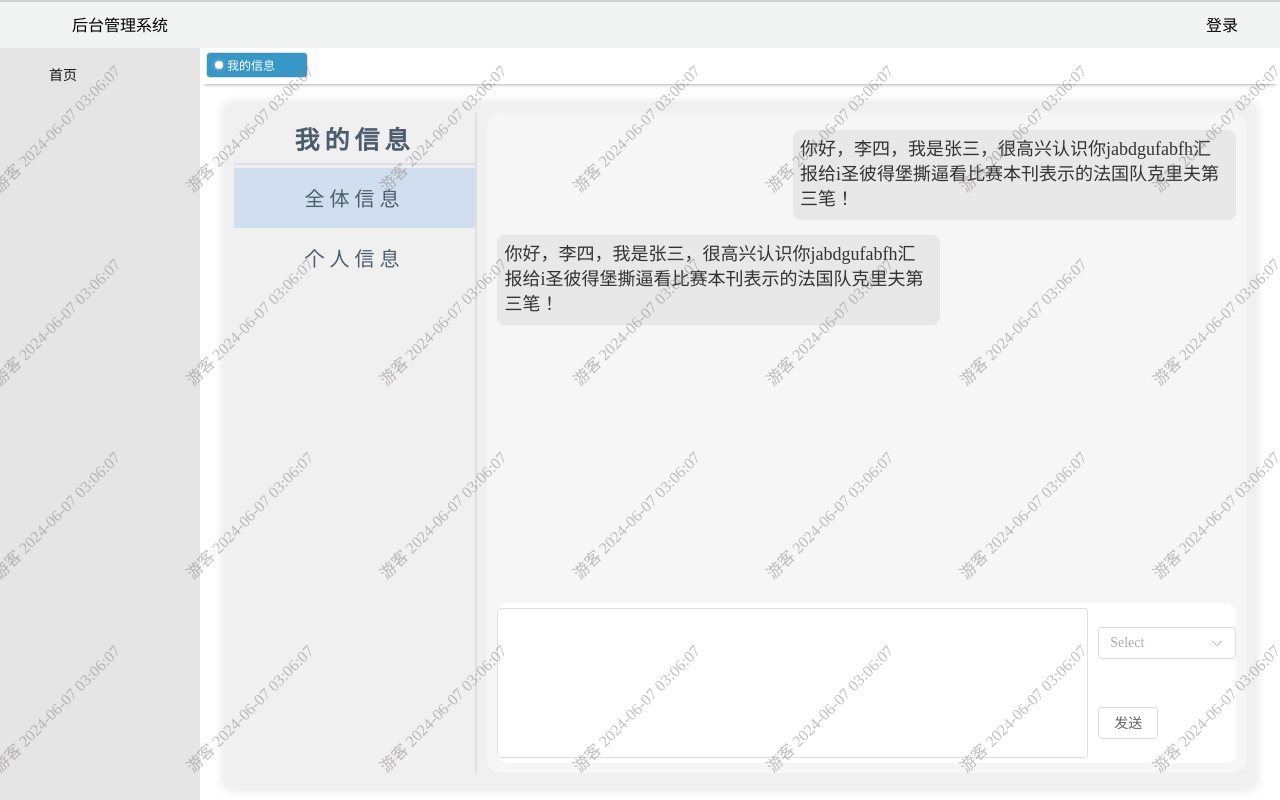
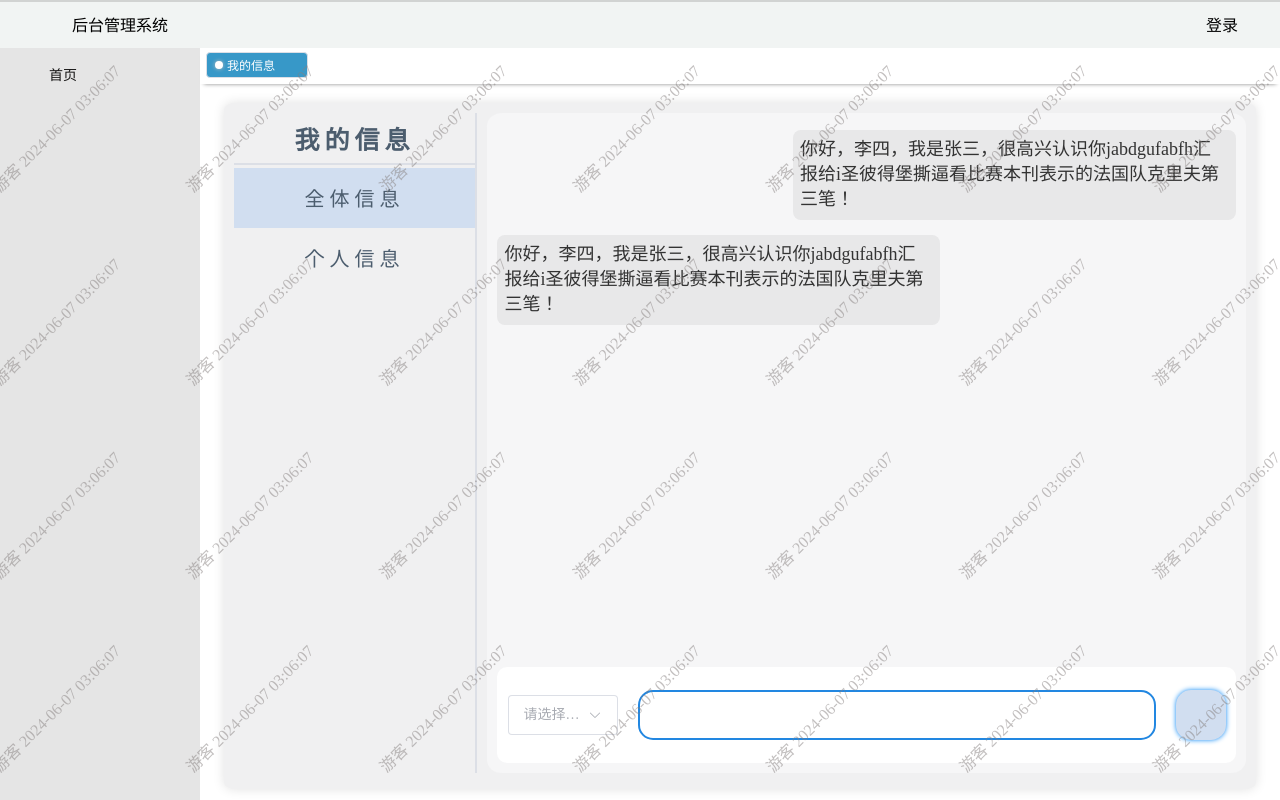
Before and after one commit to Zsingor/Background-System, a Vue app in the folder vue3-test/: page /admin/message in a window 1280 px wide. Built offline with nearby package versions, Linux system fonts and the light colour scheme; what vxe-table would draw is missing.

Commit message:
更新输入框功能

```diff
--- a/vue3-test/src/utils/WebSocket.js
+++ b/vue3-test/src/utils/WebSocket.js
@@ -48,7 +48,6 @@ const websocket = {
             if (e.data === 'ok') {
                 return
             }
-
             // 调用回调函数处理接收到的消息
             if (websocket.onMessageCallback) {
                 websocket.onMessageCallback(e.data)
--- a/vue3-test/src/views/message/index.vue
+++ b/vue3-test/src/views/message/index.vue
@@ -33,13 +33,11 @@
           </el-scrollbar>
         </div>
         <div class="background-rightBottom">
-          <el-input id="input-text" class="input-text" type="textarea" resize="none" v-model="userMessage.message"></el-input>
-          <div class="input-right">
           <el-select
+              size="large"
               v-model="userMessage.to"
-                placeholder="Select"
-                style="width: 240px"
-            >
+              placeholder="请选择接收人"
+              style="width: 15%">
             <el-option
                 v-for="item in userList"
                 :key="item.id"
@@ -47,7 +45,9 @@
                 :value="item.id"
             />
           </el-select>
-            <el-button>发送</el-button>
+          <input class="inputs" v-model="userMessage.message" @keyup.enter="sendText" />
+          <div class="send boxinput" @click="sendText">
+            <el-icon style="width: 100%;font-size: 25px"><TopRight /></el-icon>
           </div>
         </div>
       </div>
@@ -57,8 +57,12 @@
 </template>
 
 <script setup>
-import {ref} from "vue";
+import {onMounted, ref} from "vue";
 import {handlePaste} from "@/utils/clipboard.js";
+import {message} from "@/utils/message.js";
+import {sendMessageAll, sendMessageToService} from "@/request/api/websocket.js";
+import {isEmpty} from "@/utils/commons.js";
+import websocket from "@/utils/WebSocket.js";
 
 const listArr=ref(["全体信息","个人信息"])
 let activeVar=ref(0)
@@ -73,12 +77,12 @@ let userMessage=ref({
 
 let userList=ref([
   {
-    id:1,
-    name:"张三",
+    id:"root",
+    name:"root",
   },
   {
-    id:2,
-    name:"李四",
+    id:"test",
+    name:"test",
   },
 ])
 
@@ -105,6 +109,39 @@ let msgList=ref([
 const activeFun=(item,index)=>{
   activeVar.value=index
 }
+
+const getMessageCallback = (message) => {
+  let obj={
+    id:1,
+    from:"张三",
+    to:"李四",
+    message:message,
+    isall:"0",
+    creatdate:"2023-05-06 12:00:00",
+  }
+  msgList.value.push(obj)
+}
+
+// 发送消息
+const sendText = async () => {
+  const username = userMessage.value.to
+  const message = userMessage.value.message
+  userMessage.value.message=""
+
+  if(isEmpty(username))
+  {
+    await sendMessageAll(message)
+  }
+  else
+  {
+    // 调用发送消息的接口
+    await sendMessageToService({ username, message })
+  }
+}
+
+onMounted(()=>{
+  websocket.setMessageCallback(getMessageCallback)
+})
 </script>
 
 <style scoped>
@@ -192,7 +229,7 @@ const activeFun=(item,index)=>{
 
 .background-rightTop{
   width: 100%;
-  height: 75%;
+  height: 85%;
   padding-top: 1%;
 }
 
@@ -217,7 +254,7 @@ const activeFun=(item,index)=>{
 
 .background-rightBottom{
   width: 100%;
-  height: 25%;
+  height: 15%;
   background-color: white;
   border-radius: 10px;
   overflow: hidden;
@@ -225,20 +262,49 @@ const activeFun=(item,index)=>{
   justify-content: center;
   align-items: center;
 }
+/*
+.input_select :deep(.el-input__inner)
+{
+  height: 200px;
+}*/
 
-.input-right{
-  width: 20%;
-  height: 100%;
-  display: flex;
-  flex-wrap: wrap;
-  align-items: center;
-  padding-left: 10px;
+.inputs {
+  width: 70%;
+  height: 50px;
+  background-color: #FFFFFFFF;
+  border-radius: 15px;
+  border: 2px solid rgb(34, 135, 225);
+  padding: 10px;
+  box-sizing: border-box;
+  transition: 0.2s;
+  font-size: 20px;
+  color: #151515;
+  font-weight: 100;
+  margin: 0 20px;
+  &:focus {
+    outline: none;
+  }
 }
 
-.background-rightBottom :deep(#input-text)
-{
-  width: 100%;
-  height: 150px;
-  font-size:18px;
+.boxinput {
+  width: 50px;
+  height: 50px;
+  background-color: #505567;
+  border-radius: 15px;
+  border: 1px solid #505567;
+  position: relative;
+  cursor: pointer;
+}
+
+.send {
+  background-color: #D1DEF0;
+  border: 0;
+  transition: 0.3s;
+  display: flex;
+  align-items: center;
+  box-shadow: 0px 0px 5px 0px #0A88F6;
+  &:hover {
+    box-shadow: 0px 0px 10px 0px #0A88F6;
+  }
 }
 </style>
```
Lines whose indentation alone changed are shown as unchanged.
